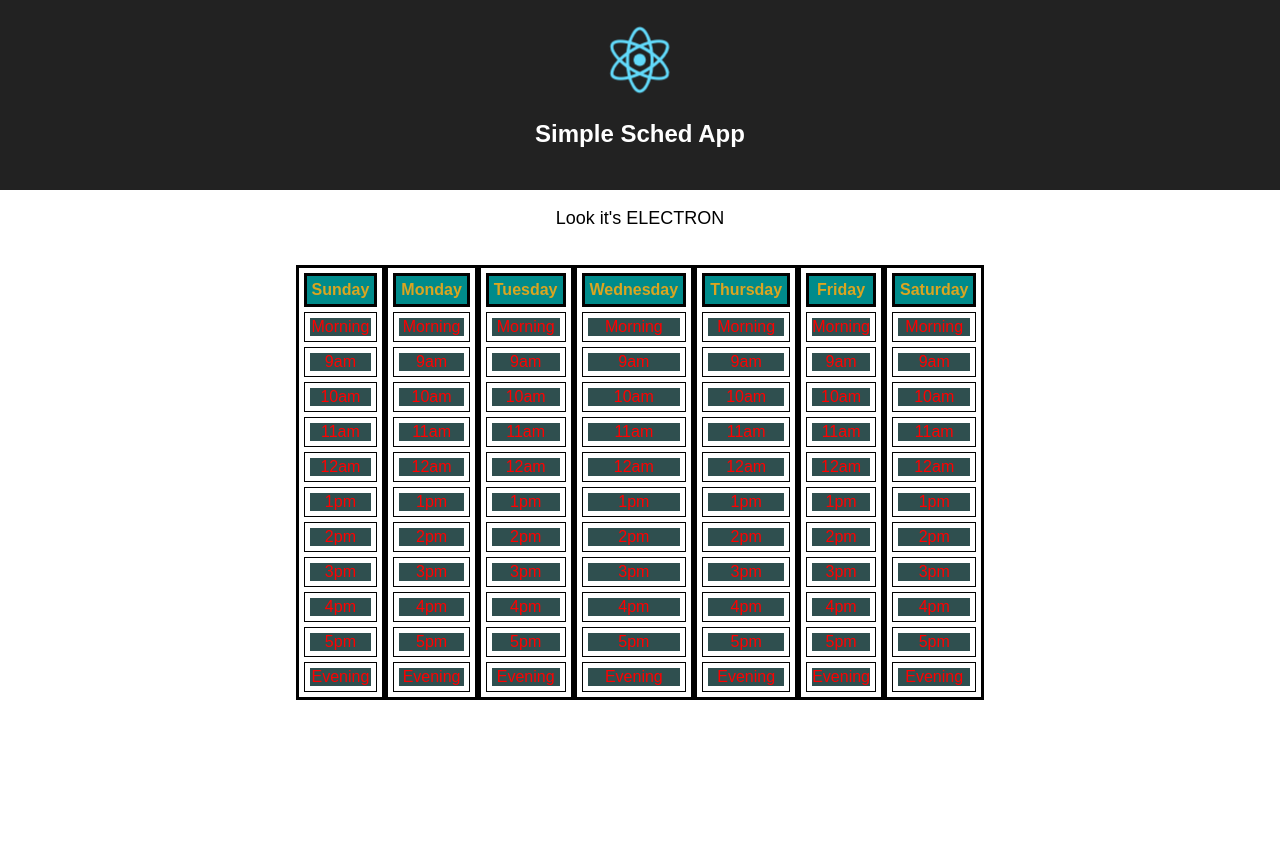
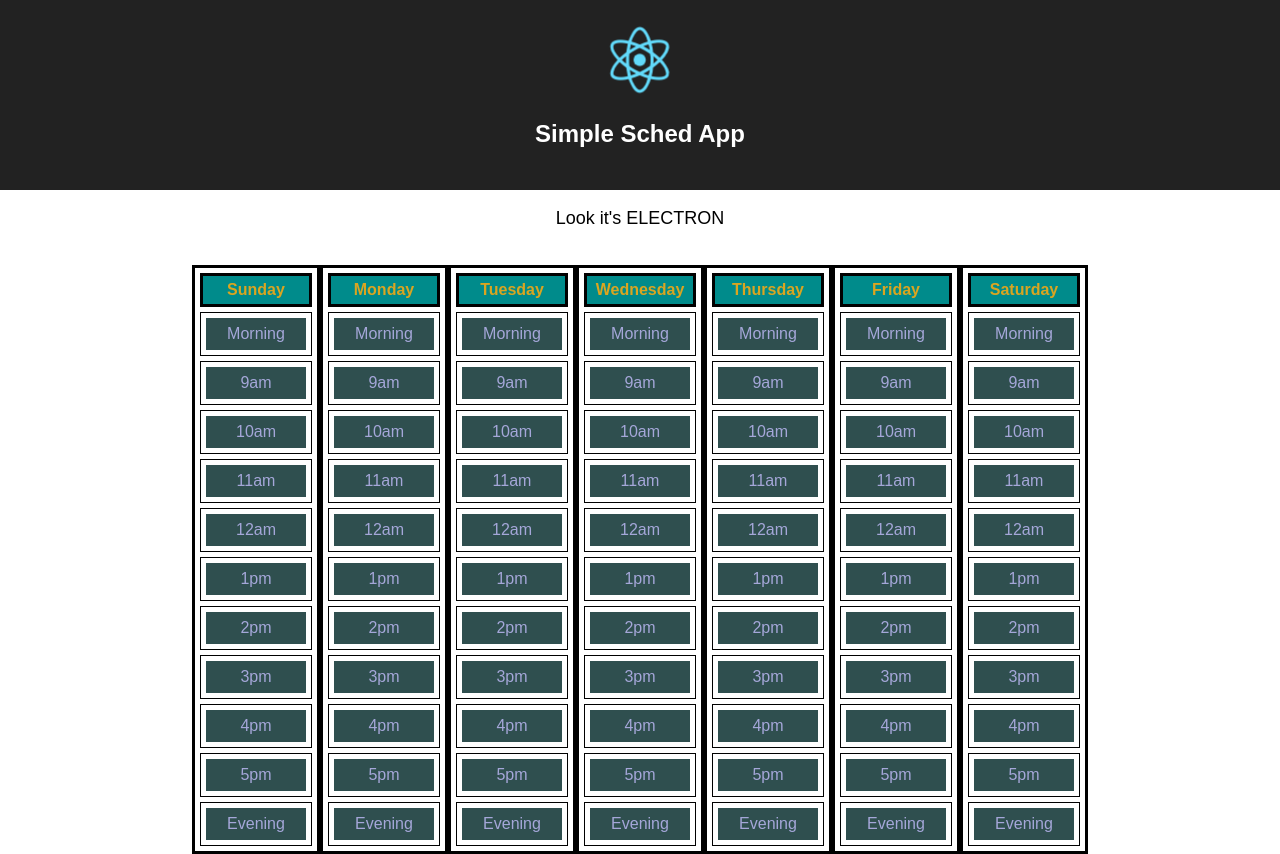
Before and after one commit to milonti/CAutoProject, a React (Create React App) app: page / in a window 1280 px wide. Before the commit the page ends 800 px from the top, so only its background shows below. Built offline with nearby package versions, Linux system fonts and the light colour scheme.

Commit message:
Clickin and changin childrin

```diff
--- a/src/App.css
+++ b/src/App.css
@@ -43,14 +43,19 @@ table.weekCalendar {
 
 .weekCalendar th,td {
   padding: 5px;
+  width: 6em;
 }
 
 div.unfilled {
   background: darkslategray;
-  color: red;
+  color: rgb(165, 167, 217);
 }
 
 th.dayHeader {
   background: darkcyan;
   color: goldenrod;
 }
+.time{
+  padding: 5px 10px;
+  line-height: 200%;
+}
--- a/src/components/cmp_SmartDaySched.jsx
+++ b/src/components/cmp_SmartDaySched.jsx
@@ -14,8 +14,9 @@ class SmartDaySched extends Component {
       </tr>
     )
   }
-  updateTimeSlotInfo(slotInfo, hour){
-
+  static getDerivedStateFromProps(nextProps, prevState){
+    console.log('Updating state...')
+    return {slotInfo: nextProps.slotInfo};
   }
   constructor(props){
     super(props);
@@ -23,6 +24,9 @@ class SmartDaySched extends Component {
     //Slots is going to map to table rows
     //As such rows 0,1,11 will have special initialization
     this.slots = [];
+    this.state = {
+      slotInfo : this.props.slotInfo
+    }
     this.slots[0] = (
       <tr key='header'>
         <th className={"dayHeader "+this.props.dayType} >
@@ -30,22 +34,20 @@ class SmartDaySched extends Component {
         </th>
       </tr>
     )
-    this.slots[1] = this.createTdRowFromComponent(<SmartTimeSlot time="Morning" id={this.props.dayOfWeek + 'Morning'} />,"Early");
-    this.slots[11] = this.createTdRowFromComponent(<SmartTimeSlot time="Evening" id={this.props.dayOfWeek + 'Evening'}   />,"Late");
+    this.slots[1] = this.createTdRowFromComponent(<SmartTimeSlot time="Morning"
+      id={this.props.dayOfWeek + 'Morning'} />,"Early");
+    this.slots[11] = this.createTdRowFromComponent(<SmartTimeSlot time="Evening"
+      id={this.props.dayOfWeek + 'Evening'}   />,"Late");
+  }
+  render(){
     var timeString = "";
     for(var hour = 2; hour < 11; hour++ ){
       //Ternary helps us get correct mapping to AM and PM and right hour number
       timeString = (hour+7<13 ? (hour+7)+"am" : (hour-5)+"pm")
-      var slot = <SmartTimeSlot time={timeString} id={this.props.dayOfWeek + timeString} slot={this.props.slotInfo[hour]} handler={this.handleChildEvent} />
-      this.slots[hour] = this.createTdRowFromComponent(slot,hour);
+      let slotForHelper = <SmartTimeSlot time={timeString} id={this.props.dayOfWeek + timeString}
+        slot={this.state.slotInfo[hour]} handler={this.handleChildEvent} />
+      this.slots[hour] = this.createTdRowFromComponent(slotForHelper,hour);
     }
-    this.state = {
-      slotComps : this.slots,
-      slotInfo : this.props.slotInfo
-    }
-
-  }
-  render(){
     return this.slots;
   }
 
--- a/src/components/cmp_SmartWeekSched.jsx
+++ b/src/components/cmp_SmartWeekSched.jsx
@@ -4,15 +4,36 @@ import {bindActionCreators} from 'redux';
 import {connect} from 'react-redux';
 import * as timeActions from '../actions/timeActions'
 
+let disdis = {
+
+type: 'FILL_SLOT',
+slot: {
+ name: 'dave',
+ phone: '1234',
+ id: 'Sunday2',
+type:'stuff'
+}
+
+}
+
 class SmartWeekSched extends Component {
   handleChildEvent(e,data){
     console.log('Open modal for slot: ' + data);
+    let hour = parseInt(data.substring(data.search(/\d/),data.length-2));
+    hour = (data.substring(data.length-2) === 'am' ? hour-7 : hour+5);
+    let day = data.substring(data.search(/\d/),-1);
+    let sslot = this.props.filledSlots[day+hour]
+    let aslot = {name:'OMGSTEVE',phone: 12345, type: 'screen'};
+    let newState = Object.assign(this.state);
+    newState.daySlots[day][hour] = aslot;
+    this.setState({daySlots: newState.daySlots});
+
   }
   componentDidMount(){
     //initialization of store slot values
-    for(var d in this.daySlots){
-      var day = this.daySlots[d];
-      for(var hour in day){
+    for(let d in this.daySlots){
+      let day = this.daySlots[d];
+      for(let hour in day){
         this.props.actions.makeSlot(d+hour);
       }
     }
@@ -30,29 +51,32 @@ class SmartWeekSched extends Component {
       0:'Sunday'
     }
     this.days = [];
-    var daySlots = {};
-    for(var d in this.dow){
-      daySlots[this.dow[d]] = {}
-      for(var hour = 2; hour < 11; hour++){
-        daySlots[this.dow[d]][hour] = {'name':'','phone':'','type':''};
+    this.daySlots = {};
+    for(let d in this.dow){
+      this.daySlots[this.dow[d]] = {}
+      for(let hour = 2; hour < 11; hour++){
+        this.daySlots[this.dow[d]][hour] = {'name':'','phone':'123','type':'n'};
       }
+    }
+    this.state = {
+      daySlots : this.daySlots,
+      dayTables: this.days,
+      dow: this.dow
+    }
+  }
+  render(){
+    this.days = []
+    for(let d in this.dow){
       this.days[d] = (
         <table key={'day'+d} className='weekCalendar'>
           <tbody>
             <SmartDaySched
               dayOfWeek={this.dow[d]} dayType={(d >= 5)?'weekend':'weekday'}
-              handler={this.handleChildEvent} slotInfo={daySlots[this.dow[d]]} />
+              handler={this.handleChildEvent} slotInfo={this.state.daySlots[this.dow[d]]} />
           </tbody>
         </table>
       )
     }
-    this.daySlots = daySlots;
-    this.state = {
-      dayTables: this.days,
-      dow: this.dow
-    }
-  }
-  render(){
     return (
       <div className='weekSchedule' id={this.props.id}>
         {this.days}
```
